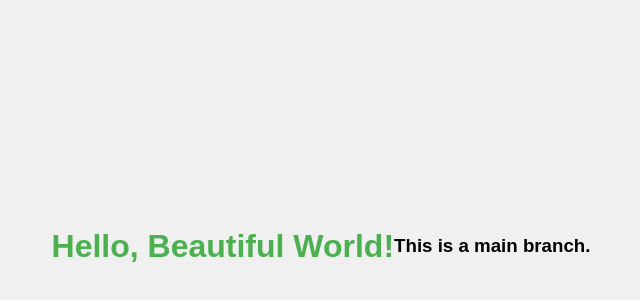
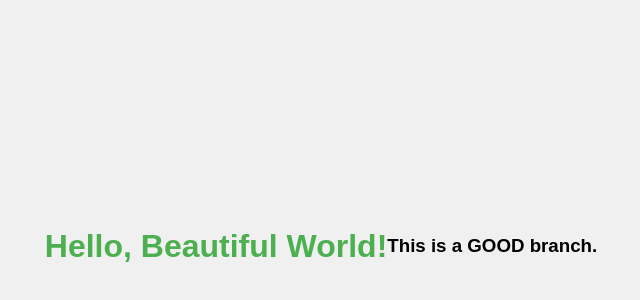
Before and after one commit to kiransrp/webapp, a plain HTML site: page index.html in a window 1280 px wide. Shown: the part 154-454 px from the top of the page, without its empty margins (319-959 px from the left). Drawn offline with Linux system fonts and the light colour scheme.

Commit message:
Update index.html

```diff
--- a/index.html
+++ b/index.html
@@ -22,6 +22,6 @@
 <body>
 
 <h1>Hello, Beautiful World!</h1>
-<h3> This is a main branch. </h3>
+<h3> This is a GOOD branch. </h3>
 </body>
 </html>
```
